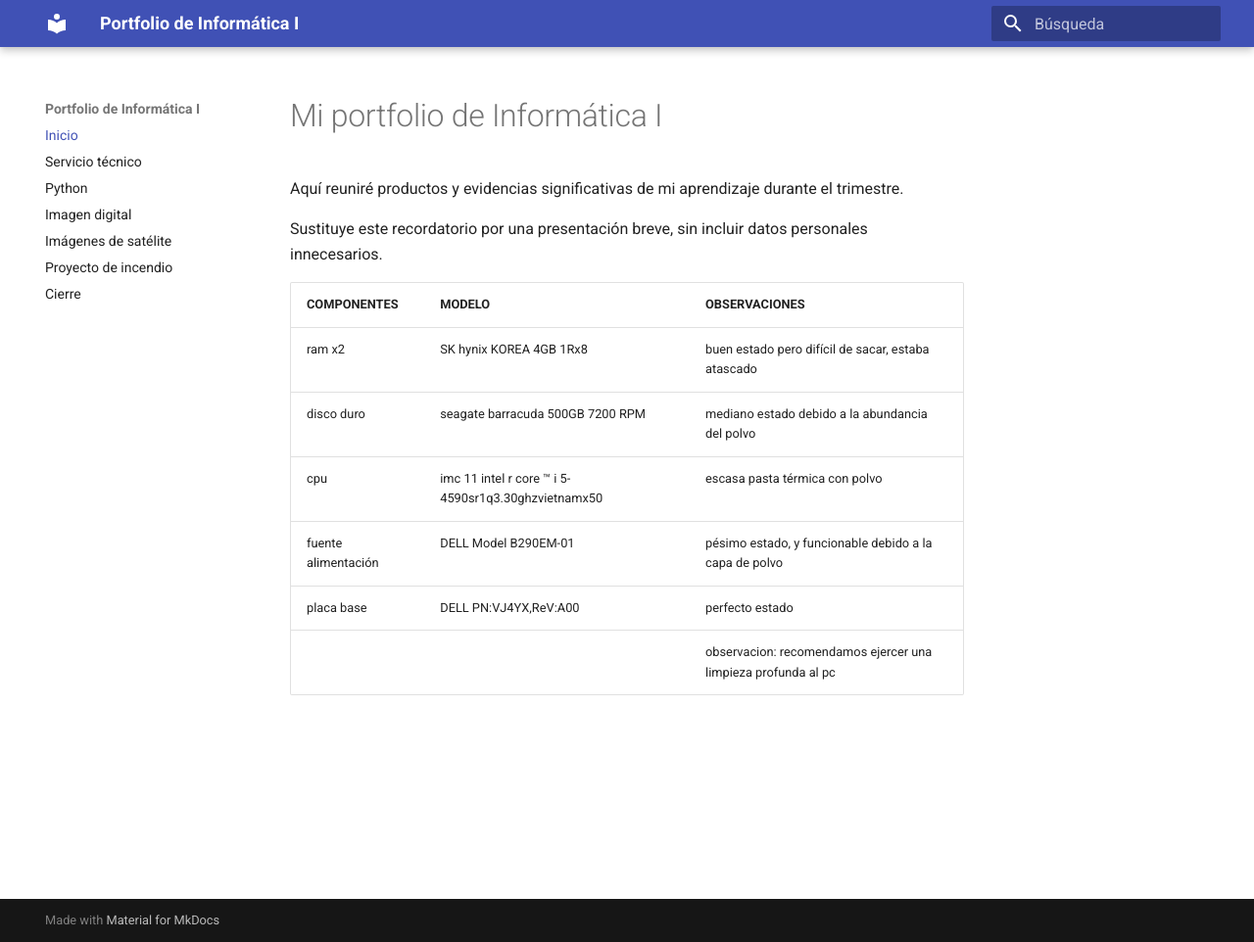
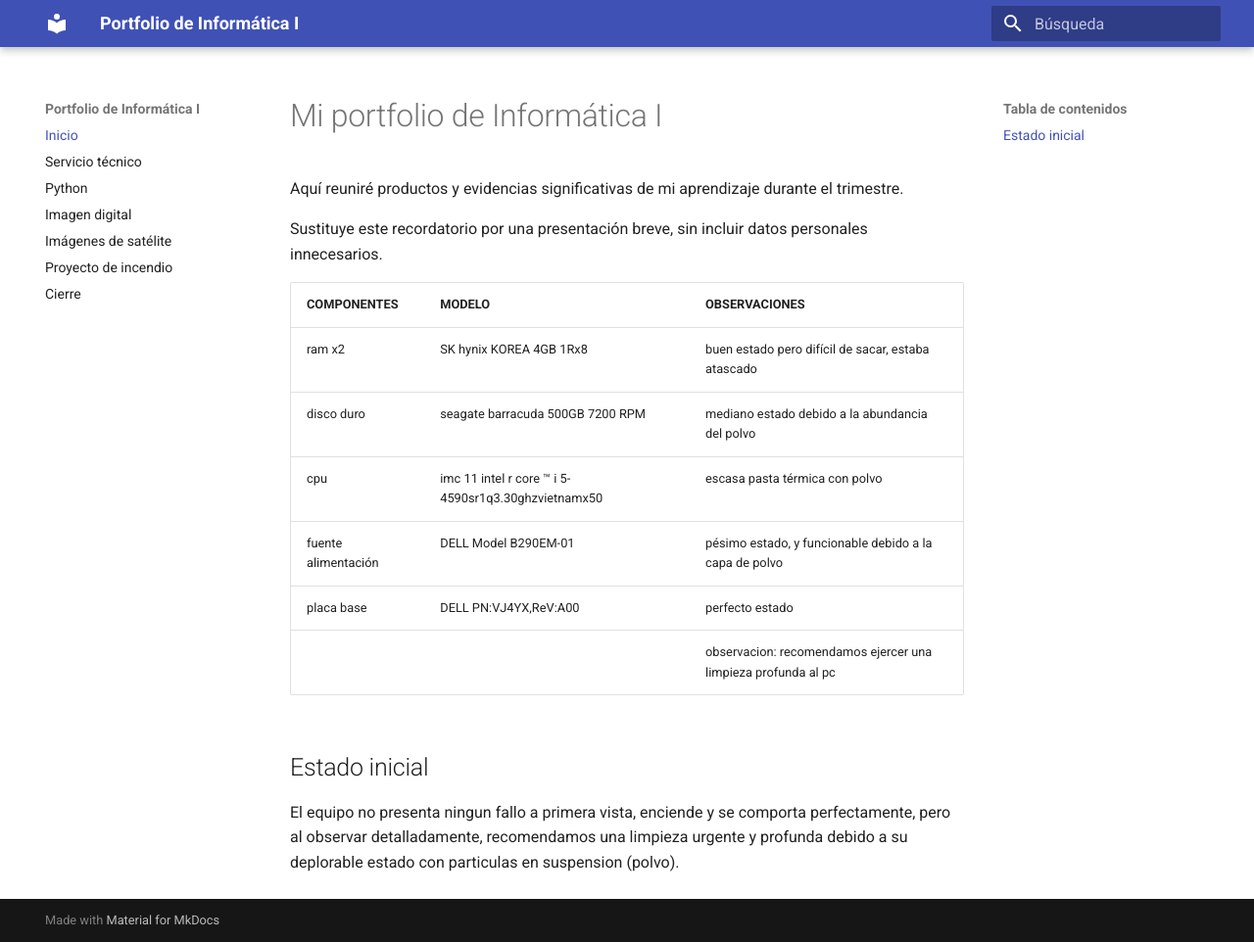
Before and after one commit to alvaroginersanchez2000-alt/plantilla_portfolio---copia, an MkDocs documentation site: the page built from docs/index.md, in a window 1280 px wide and 962 px high. Shown: the whole window at 98% size. Built offline with MkDocs 1.6.1 and Material for MkDocs 9.7.7, drawn with Linux system fonts in a browser that asks for light colours.

```diff
--- a/docs/index.md
+++ b/docs/index.md
@@ -13,3 +13,8 @@ Sustituye este recordatorio por una presentación breve, sin incluir datos perso
 |fuente alimentación | DELL Model B290EM-01 |pésimo estado, y funcionable debido a la capa de polvo|
 |placa base | DELL PN:VJ4YX,ReV:A00 |perfecto estado|
 | | |observacion: recomendamos ejercer una limpieza profunda al pc|
+
+
+
+## Estado inicial
+El equipo no presenta ningun fallo a primera vista, enciende y se comporta perfectamente, pero al observar detalladamente, recomendamos una limpieza urgente y profunda debido a su deplorable estado con particulas en suspension (polvo).
```
Also changed, not shown: docs/python/s11.py (added, +8 -0 lines), docs/python/temperatura.py (added, +8 -0 lines), docs/python/s_14.py (added).
